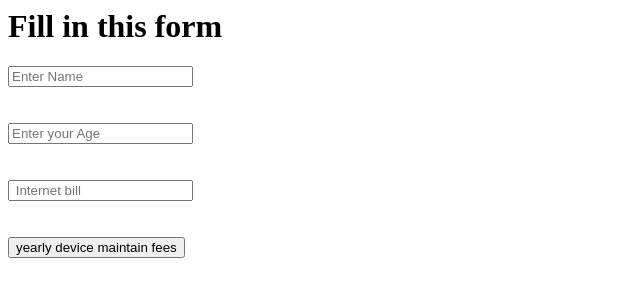
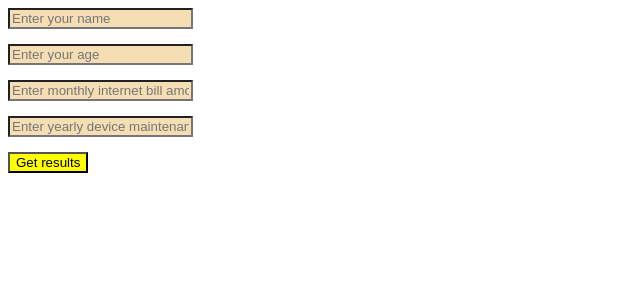
Before and after one commit to Shanjida-2/Final, a plain HTML site: page index.html in a window 1280 px wide. Shown: the whole page, without its empty margins (0-640 px from the left). Drawn offline with Linux system fonts and the light colour scheme.

Commit message:
final push

```diff
--- a/index.html
+++ b/index.html
@@ -1,24 +1,21 @@
+<!DOCTYPE html>
 <html lang="en">
 <head>
     <meta charset="UTF-8">
     <meta http-equiv="X-UA-Compatible" content="IE=edge">
     <meta name="viewport" content="width=device-width, initial-scale=1.0">
     <title>Document</title>
+    <link rel="stylesheet" href="simple.css">
 </head>
 <body>
+    <input id="name" type="text" placeholder="Enter your name"><br> <br>
+    <input id="age" type="text" placeholder="Enter your age"><br> <br>
+    <input style="background-color: wheat;" id="internet bill" type="text" placeholder="Enter monthly internet bill amount"><br> <br>
+    <input id="deviceMfees" type="text" placeholder="Enter yearly device maintenance fees "><br><br>
+    <button onclick="start()"> Get results</button><br> <br>
 
-    <h1>Fill in this form</h1>
-    <input id="nameField" type="text" placeholder="Enter Name" value="" > <br> <br> <br>
-    <input id="age" type="text" placeholder="Enter your Age" value=""> <br> <br> <br>
-    <input id=" Monthly Internet Bill" type="text" placeholder=" Internet bill" value=""> <br> <br> <br>
-    <Button id="sin" onclick="findMaintainFees() "> yearly device maintain fees</Button>
-    <p id="findAge"> </p>
+    <p id="greetings"> </p>
 
-
-
-
-    <script src="index.js">
-
-    </script>
+ <script src="index.js"></script>
 </body>
 </html>
--- a/index.js
+++ b/index.js
@@ -1,24 +1,20 @@
 
-function findAge() {
-    var name = document.getElementById("nameField").value;
-    var age = document.getElementById("age").value;
-    var Bill = document.getElementById("Monthly Internet Bill").value;
-    var incentiveAmount = document.getElementById("sin").value;
-    let name = "ABC Khan";
-    let age = "50";
-    let yearlyFees= "20000";
-    let discount = "20%";
+function start() {
+  let name = document.getElementById("name").value;
+  let age = document.getElementById("age").value;
+  let internetbill = document.getElementById("internet bill").value;
+  let deviceMfees = document.getElementById("deviceMfees").value;
+  let internetbillYearly = internetbill * 12;
+  let monthllydeviceFees = deviceMfees / 12;
+  let totalyearlyFees = internetbillYearly + deviceMfees;
+  let incentiveamount;
+  if (age > 50 && totalyearlyFees > 2000) {
+    incentiveamount = 0.2 * internetbillYearly;
+  } else if (age > 30 && monthllydeviceFees >= 250) {
+    incentiveamount = 0.5 * internetbillYearly;
+  }
 
+  let greetings = ` Hello, ${name} your incentive amount is ${incentiveamount} `;
 
-    if(a.value > 50 && y.value> 20000){
-        incentiveAmount.innerText =  "Incentive amount "+ ((y.value * 20) / 100.00) * 12;
-        return
-      }else if(a.value > 30 && (y.value / 12) > 250){
-        incentiveAmount.innerText =  "Incentive amount "+ ((y.value * 15) / 100.00) * 12;
-        return
-      }
-      incentiveAmount.innerText = "No incentive"
-
-
-
+  document.getElementById("greetings").innerHTML = greetings;
 }
--- a/simple.css
+++ b/simple.css
@@ -1,13 +1,23 @@
-#nameField{
+body{
+    color: black;
+    font-size: 12px;
+}
+
+#name{
     background-color:wheat;
 }
 #age
 {
-    background-color: rgb(131, 155, 151);
-    color: rgb(158, 158, 158);
+   background-color: wheat;
+}
+
+
+
+#deviceMfees{
+    background-color: wheat;
+}
+button{
+    background-color: yellow;
+
     font-size: +30;
 }
-
-.Monthly Internet Bill{
-    background-color: wheat;
-}
```
